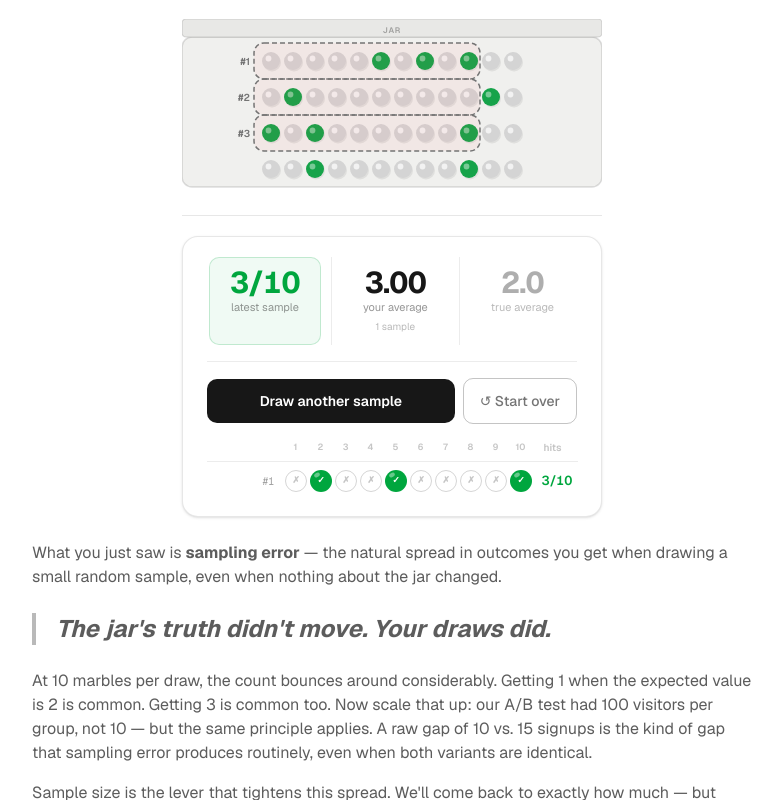
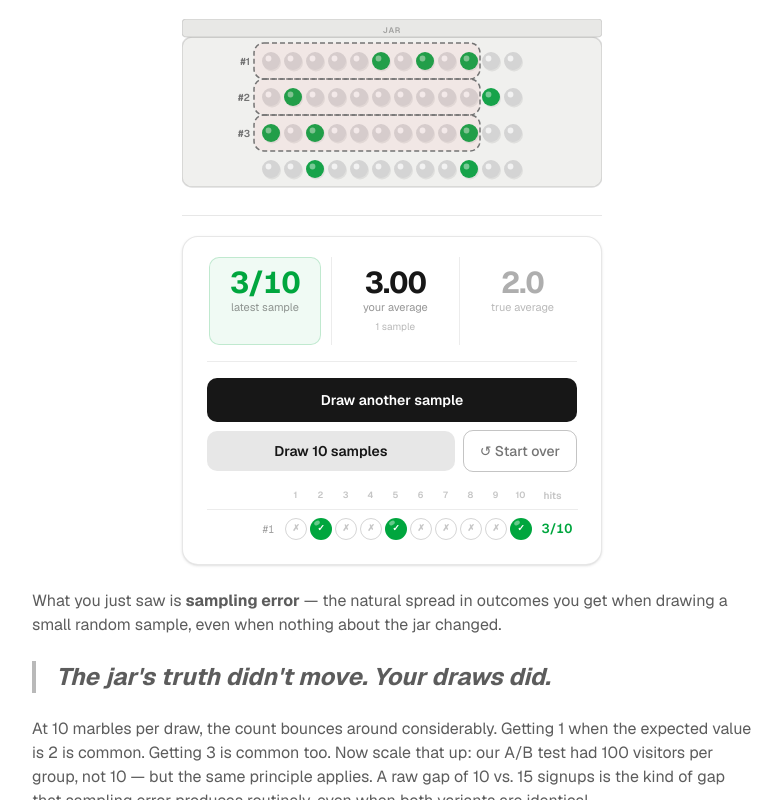
Before and after one commit to codedebugrepeat/ab-test-guide, a Next.js app: page /why-you-cant-trust-your-experiment in a window 1280 px wide. Both pictures are taken after a click on the button "Draw a sample". Shown: the part 1253-2053 px from the top of the page, without its empty margins (248-1030 px from the left). Built offline with nearby package versions, Linux system fonts and the light colour scheme.

Commit message:
Draw 10 samples

```diff
--- a/components/tutorial/marble-sampling-widget.tsx
+++ b/components/tutorial/marble-sampling-widget.tsx
@@ -56,15 +56,23 @@ export function MarbleSamplingWidget() {
   const [latestCount, setLatestCount] = useState<number | null>(null);
   const [liveText, setLiveText] = useState("");
   const [newestId, setNewestId] = useState<number | null>(null);
+  const [isAnimating, setIsAnimating] = useState(false);
   const fadeTimeout = useRef<ReturnType<typeof setTimeout> | null>(null);
+  const bulkTimeouts = useRef<ReturnType<typeof setTimeout>[]>([]);
 
-  useEffect(() => () => { if (fadeTimeout.current) clearTimeout(fadeTimeout.current); }, []);
+  useEffect(() => () => {
+    if (fadeTimeout.current) clearTimeout(fadeTimeout.current);
+    bulkTimeouts.current.forEach(clearTimeout);
+  }, []);
 
   const trueMean = binomialMean(N, P);
   const currentMean = totalDraws > 0 ? runningSum / totalDraws : null;
 
   function handleReset() {
+    bulkTimeouts.current.forEach(clearTimeout);
+    bulkTimeouts.current = [];
     if (fadeTimeout.current) clearTimeout(fadeTimeout.current);
+    setIsAnimating(false);
     drawCount.current = 0;
     setSamples([]);
     setTotalDraws(0);
@@ -72,6 +80,48 @@ export function MarbleSamplingWidget() {
     setLatestCount(null);
     setNewestId(null);
     setLiveText("Samples cleared.");
+  }
+
+  function handleDraw10() {
+    const newSamples = Array.from({ length: 10 }, () => {
+      const id = ++drawCount.current;
+      const marbles = drawSample(N, P);
+      return { id, marbles, count: countSample(marbles) };
+    });
+
+    setIsAnimating(true);
+    bulkTimeouts.current.forEach(clearTimeout);
+    bulkTimeouts.current = [];
+
+    newSamples.forEach((sample, index) => {
+      const t = setTimeout(() => {
+        setSamples((prev) => {
+          const next = [{ id: sample.id, marbles: sample.marbles }, ...prev].slice(0, MAX_ROWS + 1);
+          if (prev.length >= MAX_ROWS) {
+            return next.map((s, i) => i === next.length - 1 ? { ...s, fading: true } : s);
+          }
+          return next;
+        });
+        setNewestId(sample.id);
+        setTotalDraws(sample.id);
+        setRunningSum((prev) => prev + sample.count);
+        setLatestCount(sample.count);
+        setLiveText(`Sample ${sample.id}: ${sample.count} out of ${N} green.`);
+
+        const ft = setTimeout(
+          () => setSamples((s) => s.filter((r) => !r.fading)),
+          FADE_DURATION
+        );
+        bulkTimeouts.current.push(ft);
+
+        if (index === newSamples.length - 1) {
+          const done = setTimeout(() => setIsAnimating(false), 800);
+          bulkTimeouts.current.push(done);
+        }
+      }, index * 100);
+
+      bulkTimeouts.current.push(t);
+    });
   }
 
   function handleDraw() {
@@ -146,24 +196,38 @@ export function MarbleSamplingWidget() {
           />
         </div>
 
-        {/* Button row */}
-        <div className="mb-4 flex items-center gap-2">
+        {/* Buttons */}
+        <div className="mb-4 flex flex-col gap-2">
+          {/* Primary */}
           <button
             onClick={handleDraw}
+            disabled={isAnimating}
             aria-label={`${buttonLabel}. ${totalDraws} sample${totalDraws !== 1 ? "s" : ""} drawn so far.`}
-            className="flex-1 rounded-[10px] bg-foreground py-3 text-sm font-semibold text-background transition-opacity hover:opacity-80 active:opacity-65"
+            className="w-full rounded-[10px] bg-foreground py-3 text-sm font-semibold text-background transition-opacity hover:opacity-80 active:opacity-65 disabled:opacity-40"
           >
             {buttonLabel}
           </button>
-          {totalDraws > 0 && (
+          {/* Secondary row */}
+          <div className="flex items-center gap-2">
             <button
-              onClick={handleReset}
-              aria-label="Clear all samples and start over"
-              className="rounded-[10px] border border-foreground/25 px-4 py-3 text-sm font-medium text-foreground/60 transition-opacity hover:opacity-80 active:opacity-65"
+              onClick={handleDraw10}
+              disabled={isAnimating}
+              aria-label="Draw 10 samples at once"
+              className="flex-1 rounded-[10px] bg-foreground/10 py-2.5 text-sm font-semibold text-foreground transition-opacity hover:opacity-80 active:opacity-65 disabled:opacity-40"
             >
-              ↺ Start over
+              Draw 10 samples
             </button>
-          )}
+            {totalDraws > 0 && (
+              <button
+                onClick={handleReset}
+                disabled={isAnimating}
+                aria-label="Clear all samples and start over"
+                className="rounded-[10px] border border-foreground/25 px-4 py-2.5 text-sm font-medium text-foreground/60 transition-opacity hover:opacity-80 active:opacity-65 disabled:opacity-40"
+              >
+                ↺ Start over
+              </button>
+            )}
+          </div>
         </div>
 
         {/* Screen-reader live region */}
```
